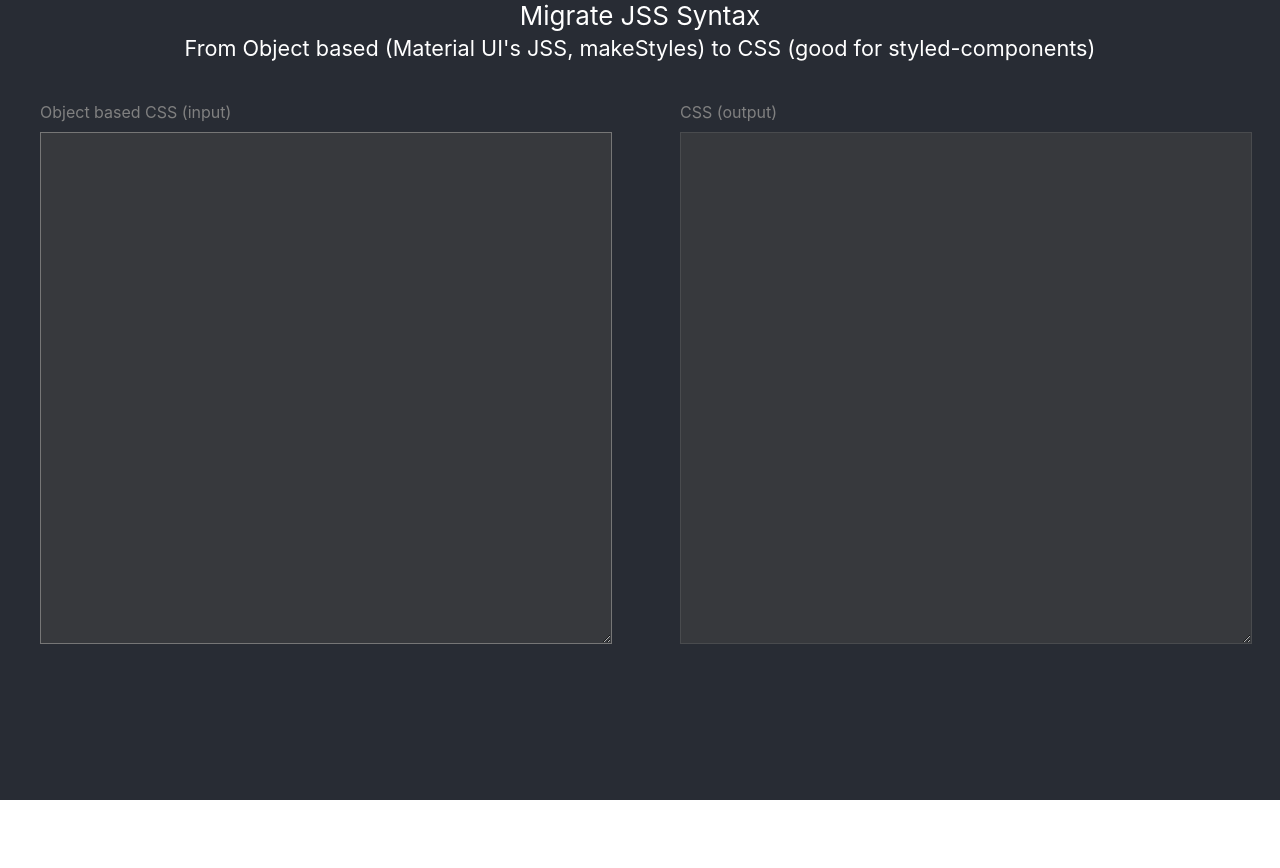
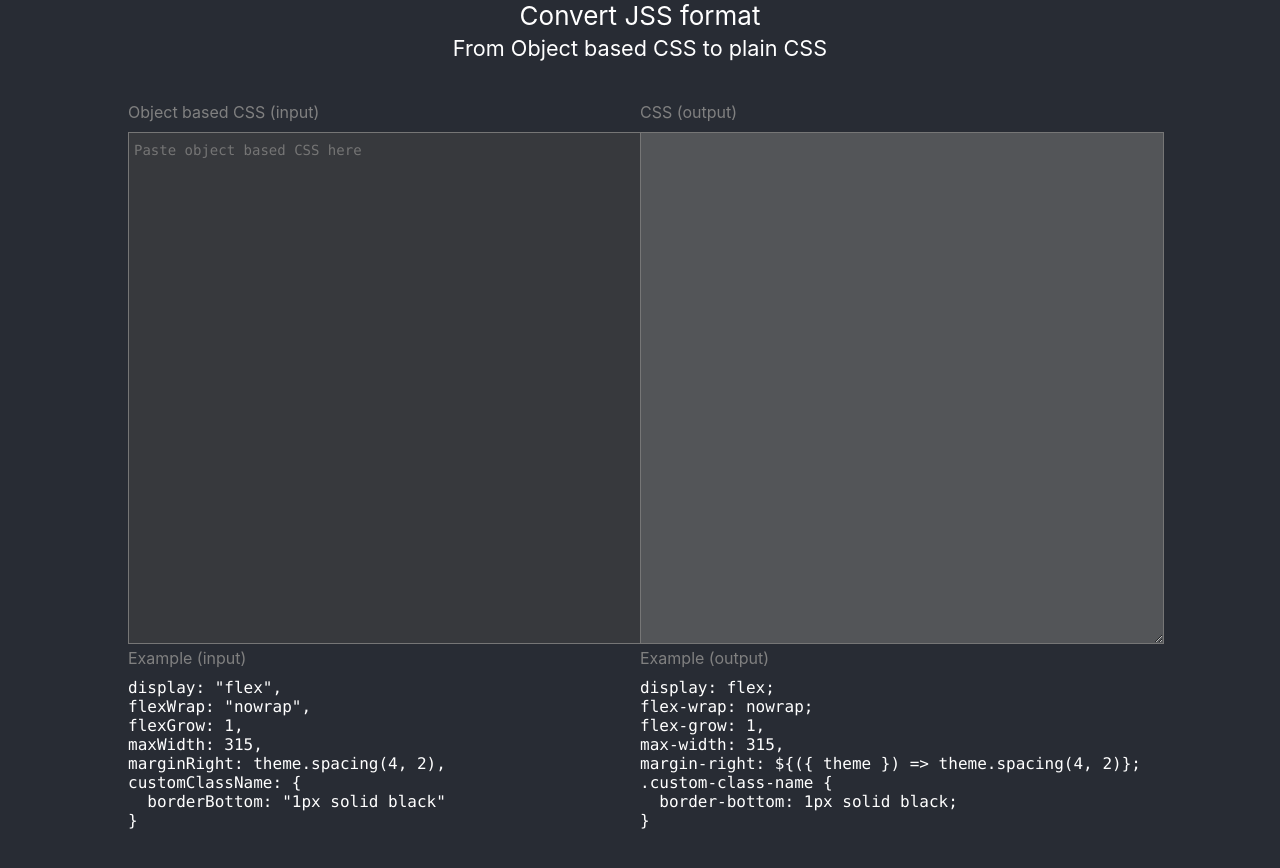
Before and after one commit to jimmybrawn/convert-jss, a React (Create React App) app: page / in a window 1280 px wide. Before the commit the page ends 800 px from the top, so only its background shows below. Built offline with nearby package versions, Linux system fonts and the light colour scheme.

Commit message:
cleanups

```diff
--- a/src/App.css
+++ b/src/App.css
@@ -23,19 +23,28 @@
   font-size: calc(10px + 2vmin);
   color: white;
 }
-
+main {
+  padding: 40px;
+  max-width: 1024px;
+  width: 100%;
+  margin: 0 auto;
+}
 .panels {
   width: 100%;
   display: flex;
 }
 .panel {
   flex: 1;
-  padding: 40px;
+
   text-align: left;
 }
+
 .panel textarea {
-  font-family: "Courier New", Courier, monospace;
-  font-weight: 600;
+  font-family: Consolas, "Andale Mono WT", "Andale Mono", "Lucida Console",
+    "Lucida Sans Typewriter", "DejaVu Sans Mono", "Bitstream Vera Sans Mono",
+    "Liberation Mono", "Nimbus Mono L", Monaco, "Courier New", Courier,
+    monospace;
+  font-weight: 500;
   line-height: 24px;
   width: 100%;
   height: 500px;
@@ -43,21 +52,37 @@
   color: rgb(192, 192, 192);
   font-size: 14px;
   padding: 5px;
+  white-space: pre;
 }
+.panel-right textarea {
+  background-color: rgb(83, 85, 88);
+}
+
 .App-link {
   color: #61dafb;
 }
 pre {
   display: block;
-  font-family: monospace;
+  font-family: Consolas, "Andale Mono WT", "Andale Mono", "Lucida Console",
+    "Lucida Sans Typewriter", "DejaVu Sans Mono", "Bitstream Vera Sans Mono",
+    "Liberation Mono", "Nimbus Mono L", Monaco, "Courier New", Courier,
+    monospace;
+  text-align: left;
+  color: white;
+  margin: 0;
   white-space: pre;
-  margin: 1em 0;
+  -moz-tab-size: 4; /* Firefox 4+ */
+  -o-tab-size: 4; /* Opera 11.5 & 12.1 only */
+  tab-size: 4;
 }
 label {
   color: grey;
   text-align: left;
   margin-bottom: 10px;
-  display: block;
+  display: inline-block;
+}
+label + button {
+  display: inline-block;
 }
 @keyframes App-logo-spin {
   from {
--- a/src/App.js
+++ b/src/App.js
@@ -4,14 +4,6 @@ import "./App.css";
 import React, { useState } from "react";
 
 function App() {
-  const testString = `
-  display: "flex",
-  flexWrap: "nowrap",
-  flexGrow: 1,
-  maxWidth: 315,
-  marginRight: theme.spacing(4, 2),
-  marginRight: theme.spacing(4),
-`;
   const [source, setSource] = useState(``);
 
   const toStyledSyntax = (string: string) => {
@@ -23,25 +15,21 @@ function App() {
 
     newString = newString.replace(/"/g, ""); // remove quotes (TODO; add exceptions)
     newString = newString.replace(/(theme.\w+.+\))/g, "${({ theme }) => $1}"); // Refactor theme prop
-    console.log(newString);
     newString = newString.replace(/(},)+/g, "}");
     if (newString[newString.length - 1] === ",") {
       newString = newString.replace(/(,$)/g, ";");
     }
-
     return newString;
-    // margin: ${({ theme }) => theme.spacing(2, 3)};
   };
-
+  function handleClick() {
+    console.log("Button click ...");
+  }
   return (
     <div className="App">
       <header className="App-header">
-        Migrate JSS Syntax
+        Convert JSS format
         <div>
-          <small>
-            From Object based (Material UI's JSS, makeStyles) to CSS (good for
-            styled-components)
-          </small>
+          <small>From Object based CSS to plain CSS</small>
         </div>
       </header>
       <main>
@@ -49,19 +37,38 @@ function App() {
           <div className="panel panel-left">
             <label>Object based CSS (input)</label>
             <textarea
+              placeholder="Paste object based CSS here"
               onChange={e => setSource(e.currentTarget.value)}
               defaultValue={source}
             />
+            <label>Example (input)</label>
+            <pre>
+              {`display: "flex",
+flexWrap: "nowrap",
+flexGrow: 1,
+maxWidth: 315,
+marginRight: theme.spacing(4, 2),
+customClassName: {
+  borderBottom: "1px solid black"
+}`}
+            </pre>
           </div>
           <div className="panel panel-right">
-            <label>CSS (output)</label>
-            <textarea defaultValue={toStyledSyntax(source)} disabled />
+            <label>CSS (output)</label>{" "}
+            <textarea value={toStyledSyntax(source)} />
+            <label>Example (output)</label>
+            <pre>
+              {`display: flex;
+flex-wrap: nowrap;
+flex-grow: 1,
+max-width: 315,
+margin-right: \${({ theme }) => theme.spacing(4, 2)};
+.custom-class-name {
+  border-bottom: 1px solid black;
+}`}
+            </pre>
           </div>
         </div>
-        {/* <pre>
-          display: "flex", flexWrap: "nowrap", flexGrow: 1, maxWidth: 315,
-          marginRight: theme.spacing(4, 2),
-        </pre> */}
       </main>
     </div>
   );
```
Also changed, not shown: 1 other file (tests, documents, lock files or other folders).
